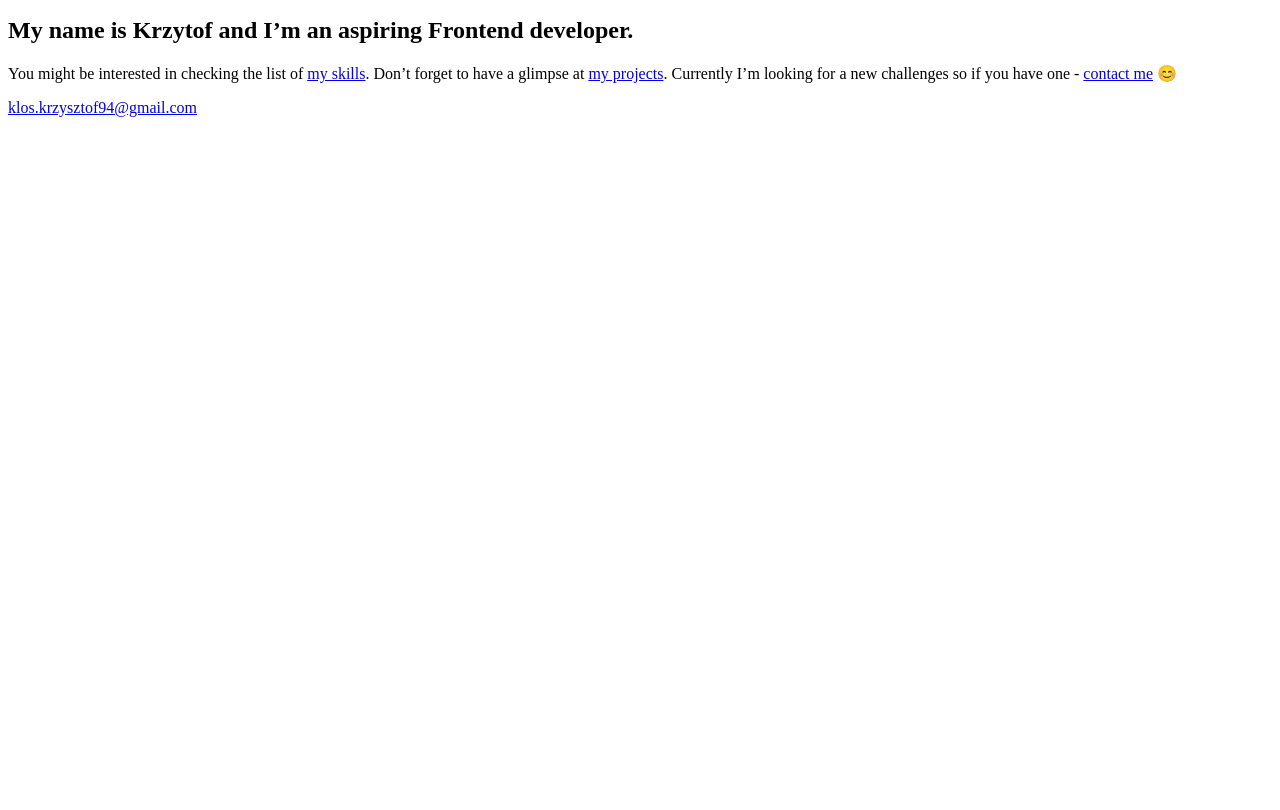
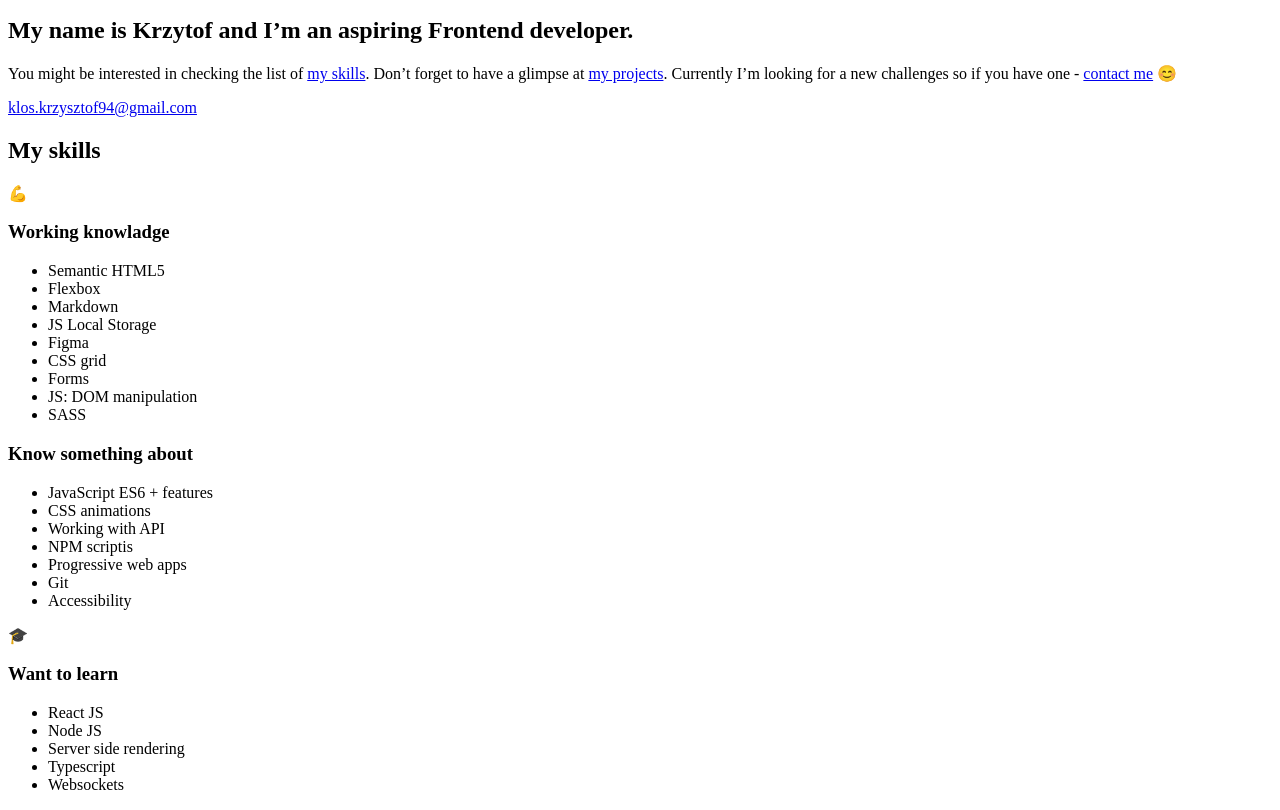
Before and after one commit to KYSU88/KYSU88.github.io, a plain HTML site: page src/pages/index.html in a window 1280 px wide. Shown: the part 30-840 px from the top of the page. Before the commit the page ends 800 px from the top, so only its background shows below. Drawn offline with Linux system fonts and the light colour scheme.

Commit message:
Add skills section

```diff
--- a/src/pages/index.html
+++ b/src/pages/index.html
@@ -36,6 +36,49 @@
         <a href="mailto:klos.krzysztof94@gmail.com" class="hero__contact">klos.krzysztof94@gmail.com</a>
       </div>
     </section>
+
+    <section class="skills" id="skills">
+      <h2 class="skills__header">My skills</h2>
+      <article class="skills-section">
+        <span class="skills-section__emoji">💪</span>
+        <h3 class="skills-section__header">Working knowladge</h3>
+        <ul class="skills-list">
+          <li class="skills-list__item">Semantic HTML5</li>
+          <li class="skills-list__item">Flexbox</li>
+          <li class="skills-list__item">Markdown</li>
+          <li class="skills-list__item">JS Local Storage</li>
+          <li class="skills-list__item">Figma</li>
+          <li class="skills-list__item">CSS grid</li>
+          <li class="skills-list__item">Forms</li>
+          <li class="skills-list__item">JS: DOM manipulation</li>
+          <li class="skills-list__item">SASS</li>
+        </ul>
+      </article>
+      <article class="skills-section">
+        <span class="skills-section__emoji"></span>
+        <h3 class="skills-section__header">Know something about</h3>
+        <ul class="skills-list">
+          <li class="skills-list__item">JavaScript ES6 + features</li>
+          <li class="skills-list__item">CSS animations</li>
+          <li class="skills-list__item">Working with API</li>
+          <li class="skills-list__item">NPM scriptis</li>
+          <li class="skills-list__item">Progressive web apps</li>
+          <li class="skills-list__item">Git</li>
+          <li class="skills-list__item">Accessibility</li>
+        </ul>
+      </article>
+      <article class="skills-section">
+        <span class="skills-section__emoji">🎓</span>
+        <h3 class="skills-section__header">Want to learn</h3>
+        <ul class="skills-list">
+          <li class="skills-list__item">React JS</li>
+          <li class="skills-list__item">Node JS</li>
+          <li class="skills-list__item">Server side rendering</li>
+          <li class="skills-list__item">Typescript</li>
+          <li class="skills-list__item">Websockets</li>
+        </ul>
+      </article>
+    </section>
   </main>
 </body>
 
```
